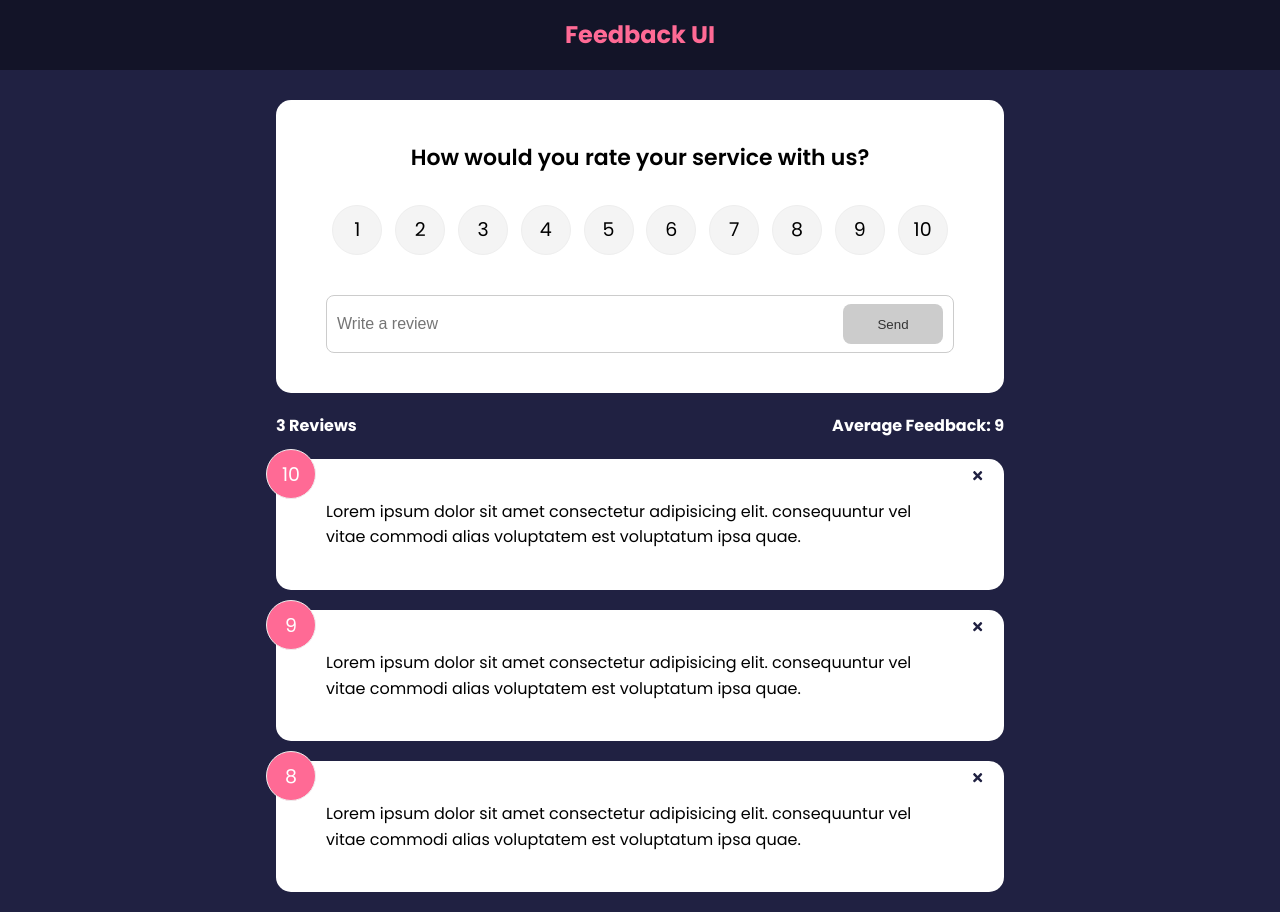
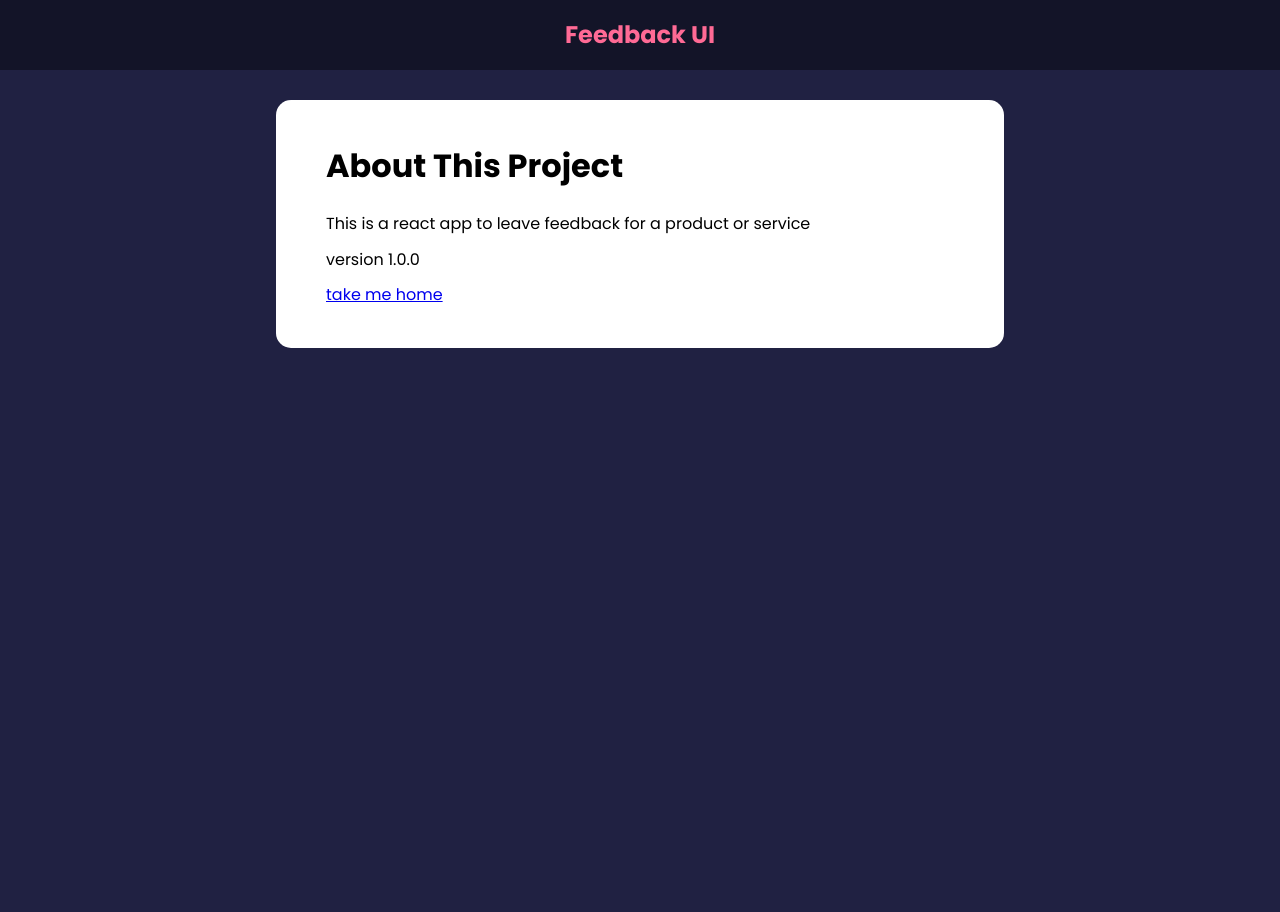
Before and after one commit to Kgaogel09/reactjs-course, a React (Create React App) app in the folder feedback-app/: page /about in a window 1280 px wide. After the commit the page ends 800 px from the top, so only its background shows below. Built offline with nearby package versions, Linux system fonts and the light colour scheme.

Commit message:
created routes

```diff
--- a/feedback-app/package.json
+++ b/feedback-app/package.json
@@ -10,6 +10,7 @@
     "react": "^17.0.2",
     "react-dom": "^17.0.2",
     "react-icons": "^4.3.1",
+    "react-router-dom": "^6.2.2",
     "react-scripts": "5.0.0",
     "uuid": "^8.3.2",
     "web-vitals": "^2.1.4"
--- a/feedback-app/src/App.js
+++ b/feedback-app/src/App.js
@@ -5,6 +5,9 @@
 import Header from "./components/Header"
 import FeedBackData from "./data/FeedbackData"
 import { v4 as uuidv4 } from "uuid"
+import AboutPage from "./pages/AboutPage"
+import { BrowserRouter as Router, Route, Routes } from "react-router-dom"
+import AboutLink from "./components/AboutLink"
 
 function App() {
   const [feedback, setFeedBack] = useState(FeedBackData)
@@ -19,14 +22,30 @@
     setFeedBack([newFeedback, ...feedback])
   }
   return (
-    <>
+    <Router>
       <Header />
       <div className='container'>
-        <FeedbackForm handleAdd={addFeedback} />
-        <FeedbackStats feedback={feedback} />
-        <FeedbackList feedback={feedback} handleDelete={deleteFeedback} />
+        <Routes>
+          <Route
+            exact
+            path='/'
+            element={
+              <>
+                <FeedbackForm handleAdd={addFeedback} />
+                <FeedbackStats feedback={feedback} />
+                <FeedbackList
+                  feedback={feedback}
+                  handleDelete={deleteFeedback}
+                />
+                <AboutLink />
+              </>
+            }
+          />
+
+          <Route exact path='/about' element={<AboutPage />} />
+        </Routes>
       </div>
-    </>
+    </Router>
   )
 }
 
--- /dev/null
+++ b/feedback-app/src/components/AboutLink.jsx
@@ -0,0 +1,14 @@
+import { FaQuestion } from "react-icons/fa"
+import { Link } from "react-router-dom"
+
+function AboutLink() {
+  return (
+    <div className='about-link'>
+      <Link to='/about'>
+        <FaQuestion size={30} />
+      </Link>
+    </div>
+  )
+}
+
+export default AboutLink
--- a/feedback-app/src/components/FeedbackForm.jsx
+++ b/feedback-app/src/components/FeedbackForm.jsx
@@ -2,6 +2,7 @@
 import RatingSelect from "./RatingSelect"
 import Button from "./shared/Button"
 import Card from "./shared/Card"
+
 function FeedbackForm({ handleAdd }) {
   const [text, setText] = useState("")
   const [rating, setRating] = useState(10)
--- a/feedback-app/src/components/Header.jsx
+++ b/feedback-app/src/components/Header.jsx
@@ -1,4 +1,5 @@
 import PropTypes from "prop-types"
+import { Link } from "react-router-dom"
 
 function Header({ text, bgColor, textColor }) {
   const headerStyles = {
--- /dev/null
+++ b/feedback-app/src/pages/AboutPage.jsx
@@ -0,0 +1,17 @@
+import { Link } from "react-router-dom"
+import Card from "../components/shared/Card"
+
+function AboutPage() {
+  return (
+    <Card>
+      <div className='about'>
+        <h1>About This Project</h1>
+        <p>This is a react app to leave feedback for a product or service</p>
+        <p>version 1.0.0</p>
+        <Link to='/'>take me home</Link>
+      </div>
+    </Card>
+  )
+}
+
+export default AboutPage
```
Also changed, not shown: 1 other file (tests, documents, lock files or other folders).
